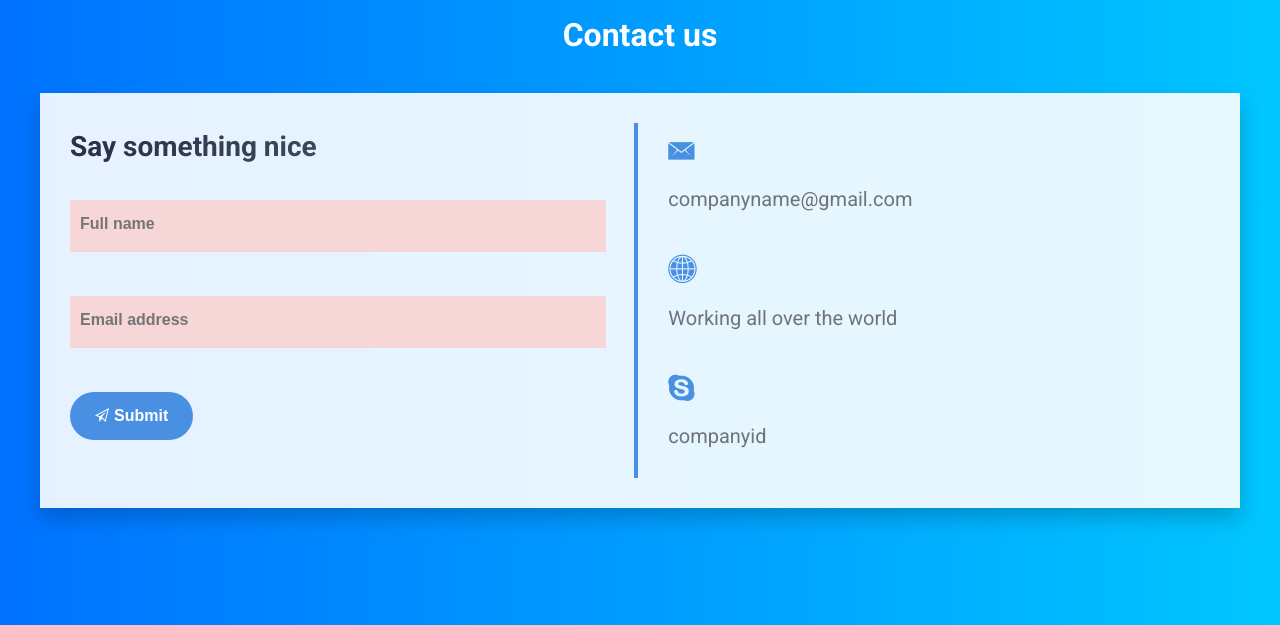
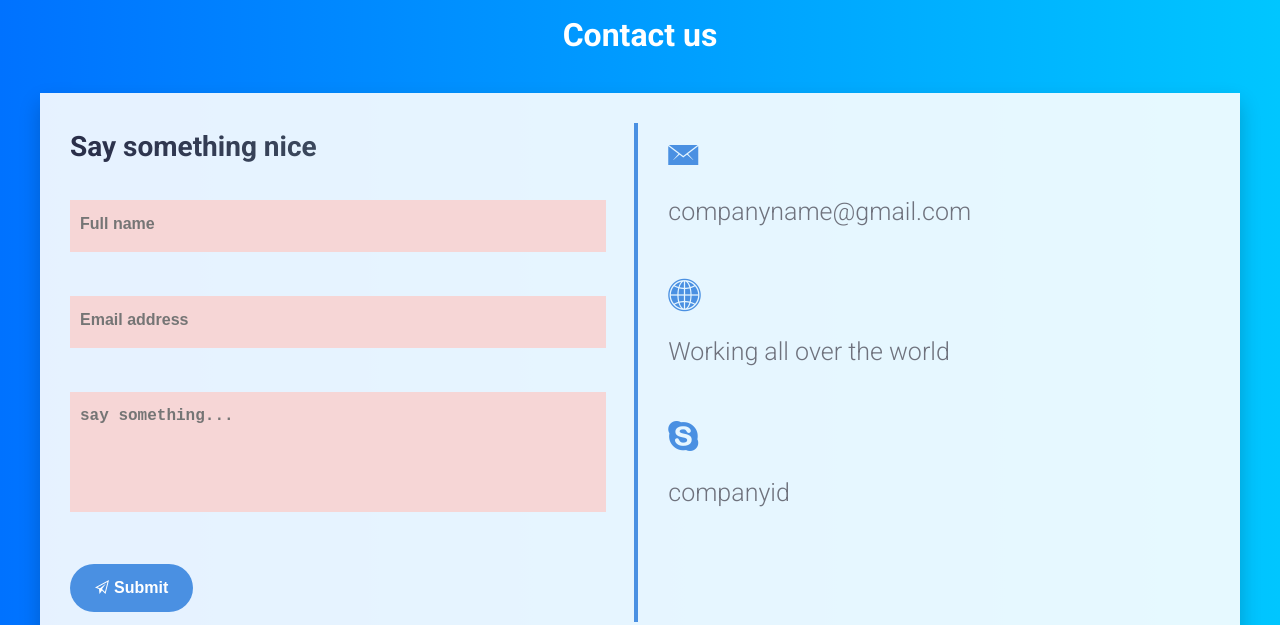
Before and after one commit to Pragmatik-Org/pragmatik-website, a website: page index.html in a window 1280 px wide. Shown: the part 2590-3215 px from the top of the page. Drawn offline with nearby package versions, Linux system fonts and the light colour scheme.

Commit message:
textarea

```diff
--- a/index.html
+++ b/index.html
@@ -258,6 +258,12 @@
                         </label>
                     </div>
                     <div class="form__group">
+                        <textarea rows="5" id="description" class="form__textarea" placeholder="say something..." required></textarea>
+                        <label for="description" class="form__label">
+                            Description
+                        </label>
+                    </div>
+                    <div class="form__group">
                         <button class="btn btn--blue">
                             <i class="ion-paper-airplane btn__icon"></i>Submit</button>
                     </div>
--- a/sass/components/_form.scss
+++ b/sass/components/_form.scss
@@ -16,16 +16,17 @@
         flex: 0 0 49.5%;
         margin-left: 3rem;
         &__group {
-            margin-bottom: 2.5rem;
+            margin-bottom: 3rem;
         }
         &__icon {
             display: inline-block;
-            font-size: 3.5rem;
+            font-size: 4rem;
             color: $color-primary;
         }
         &__description {
-            font-size: 2rem;
+            font-size: 2.5rem;
             color: $text-color-2;
+            font-weight: 300;
         }
     }
 }
@@ -69,4 +70,20 @@
         visibility: hidden;
         transform: translateY(-4rem);
     }
+
+    &__textarea {
+        padding: 1.5rem 1rem;
+        font-size: inherit;
+        font-weight: 700;
+        border: 0;
+        background-color: $color-light;
+        width: 95%;
+        resize: none;
+    }
+
+    &__textarea:placeholder-shown + &__label {
+        opacity: 0;
+        visibility: hidden;
+        transform: translateY(-4rem);
+    }
 }
```
Also changed, not shown: css/style.css.
